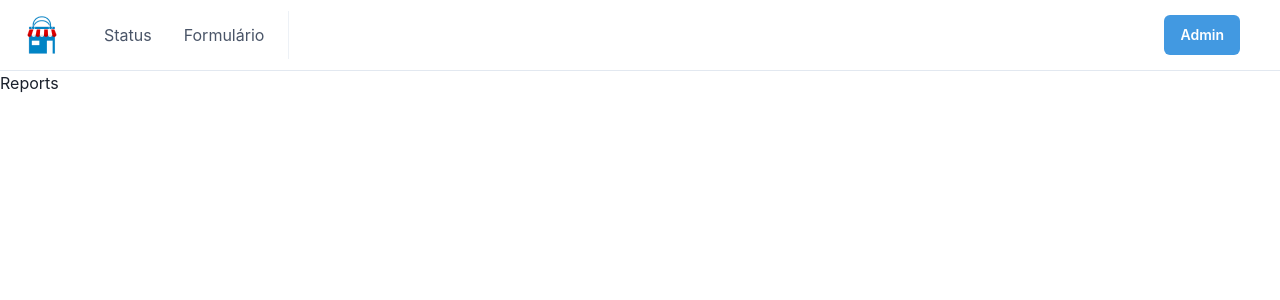
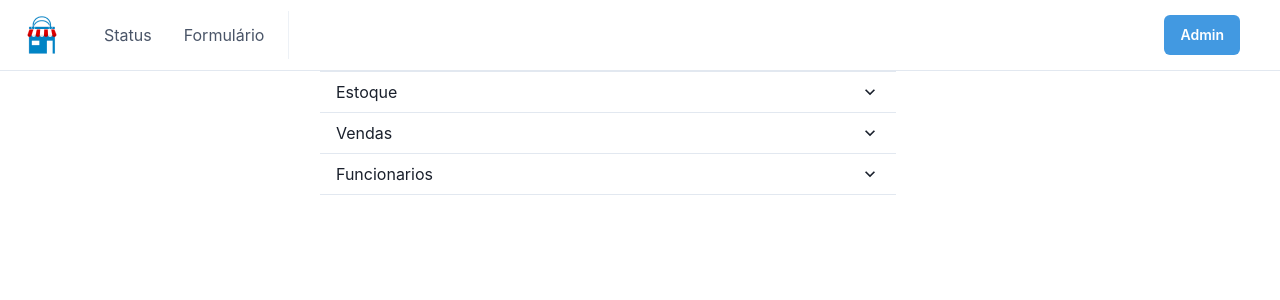
Before and after one commit to mateusvg/sistema_atestado_medico_Type_script, a React (Create React App) app: page /login/reports in a window 1280 px wide. Shown: the top 300 px of the page. Built offline with nearby package versions, Linux system fonts and the light colour scheme.

Commit message:
reports layout

```diff
--- a/src/Pages/Reports.tsx
+++ b/src/Pages/Reports.tsx
@@ -1,3 +1,77 @@
+
+import {
+    Accordion,
+    AccordionItem,
+    AccordionButton,
+    AccordionPanel,
+    AccordionIcon,
+    Box,
+    Button,
+    Center
+} from '@chakra-ui/react'
+
 export default function Reports() {
-    return (<>Reports</>)
+    return (
+
+        <Box ml ={"25%"}w={"45%"}>
+
+            <Accordion>
+
+                <AccordionItem>
+                    <h2>
+                        <AccordionButton>
+                            <Box as="span" flex='1' textAlign='left'>
+                                Estoque
+                            </Box>
+                            <AccordionIcon />
+                        </AccordionButton>
+                    </h2>
+                    <AccordionPanel>
+                        <Button >
+                            Total em estoque
+                        </Button>
+                    </AccordionPanel>
+                    <AccordionPanel>
+                        <Button >
+                            Estoque detalhado
+                        </Button>
+                    </AccordionPanel>
+                </AccordionItem>
+
+                <AccordionItem>
+                    <h2>
+                        <AccordionButton>
+                            <Box as="span" flex='1' textAlign='left'>
+                                Vendas
+                            </Box>
+                            <AccordionIcon />
+                        </AccordionButton>
+                    </h2>
+                    <AccordionPanel pb={4}>
+                        <Button >
+                            Total em vendas
+                        </Button>
+                    </AccordionPanel>
+                </AccordionItem>
+
+                <AccordionItem>
+                    <h2>
+                        <AccordionButton>
+                            <Box as="span" flex='1' textAlign='left'>
+                                Funcionarios
+                            </Box>
+                            <AccordionIcon />
+                        </AccordionButton>
+                    </h2>
+                    <AccordionPanel>
+                        <Button >
+                            Relação Status/Funcionários
+                        </Button>
+                    </AccordionPanel>
+                </AccordionItem>
+
+            </Accordion>
+
+        </Box>
+    )
 }
```
